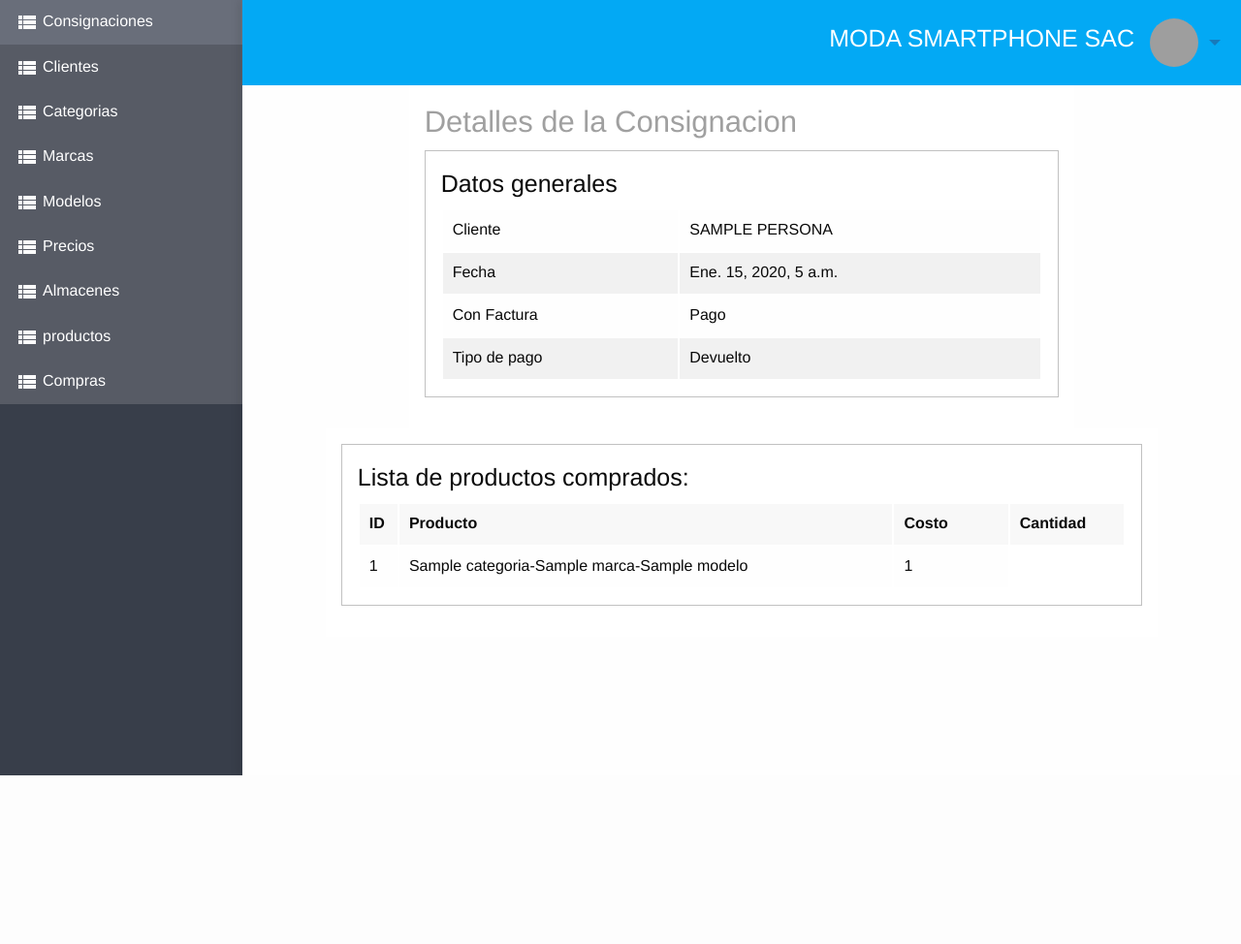
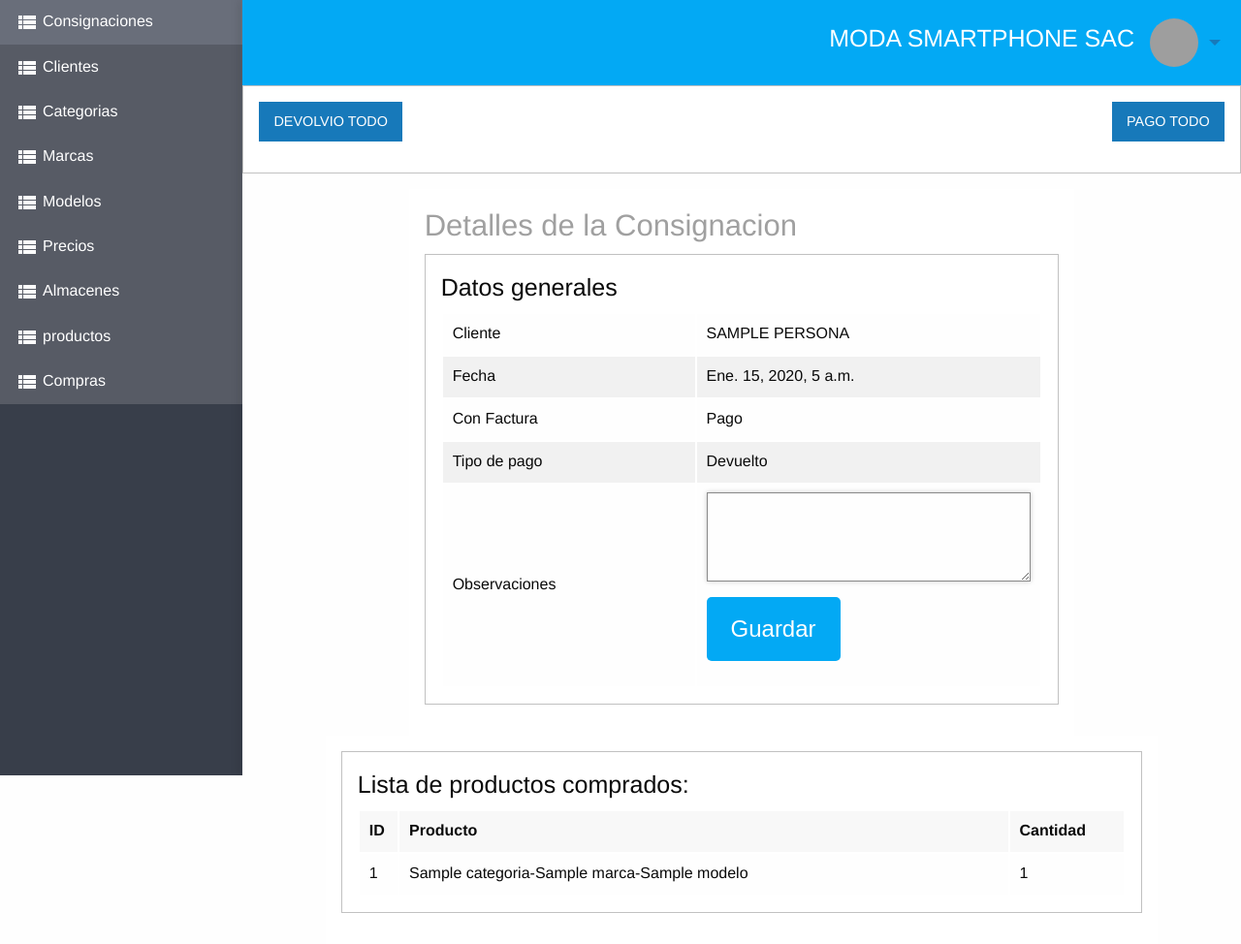
Before and after one commit to juksonvillegas/modasmartphone, a Django app: page /consignaciones/editar/1/ in a window 1280 px wide. Shown: the whole page at 97% size. Before the commit the page ends 800 px from the top, so only its background shows below. Run offline with Django 3.2, Linux system fonts and the light colour scheme; a user stored in the database is signed in; tables that the repository leaves empty hold one stand-in row (values such as "Sample post"); grey boxes are pictures that could not be loaded.

Commit message:
consignaciones editar observacion

```diff
--- a/consignaciones/urls.py
+++ b/consignaciones/urls.py
@@ -6,4 +6,5 @@
     url(r'^consignaciones/listar$', listarconsignaciones, name='consignaciones_listar'),
     url(r'^consignaciones/agregar-ajax$', agregarconsignacion2, name='consignaciones_agregar'),
     url(r'^consignaciones/editar/(?P<pk>[0-9]+)/$', editarconsignaciones, name='consignaciones_editar'),
+    url(r'^consignaciones/editar/(?P<pk>[0-9]+)/observacion$', editarconsignacionesobservacion, name='consignaciones_editar'),
     ]
--- a/consignaciones/views.py
+++ b/consignaciones/views.py
@@ -81,7 +81,7 @@
     return render(request, "consignaciones/editar.html", {'c':c, 'productos':productos})
 
 @login_required
-def editarconsignaciones2(request, pk):
+def editarconsignacionesobservacion(request, pk):
     if request.method == "GET":
         try:
             c = get_object_or_404(Consignacion, pk=pk)
--- a/templates/consignaciones/editar.html
+++ b/templates/consignaciones/editar.html
@@ -1,7 +1,11 @@
 {% extends 'inicio/base.html' %}
 {% block contenido %}
 <div class="off-canvas-content" data-off-canvas-content>
- <div class="row titulo large-8 large-offset-2 medium-8 medium-offset-2 small-12">
+  <div class="callout clearfix">
+    <a href="/consignaciones/agregar" class="button float-right">PAGO TODO</a>
+    <a href="/consignaciones/agregar" class="button float-left">DEVOLVIO TODO</a>
+  </div>
+  <div class="row titulo large-8 large-offset-2 medium-8 medium-offset-2 small-12">
   {% csrf_token %}
   <h3>Detalles de la Consignacion</h3>
     {% if detalle %}
@@ -43,6 +47,16 @@
               {% endif %}
             </td>
           </tr>
+          <tr>
+            <td>Observaciones</td>
+            <td>
+              <textarea name="observacion" id="observacion" cols="1" rows="4">
+
+              </textarea>
+              <button id="guardar" type="button" class="button boton1" name="entrar" onclick="editarobservacion();">Guardar</button>
+            </td
+
+          </tr>
         </tbody>
       </table>
     </div>
@@ -59,7 +73,6 @@
       <tr>
         <th width="5%">ID</th>
         <th width="">Producto</th>
-        <th width="15%">Costo</th>
         <th width="15%">Cantidad</th>
       </tr>
     </thead>
@@ -77,3 +90,24 @@
 </div>
 </div>
 {% endblock %}
+{%block script%}
+$( document ).ready(function() {
+  $("#observacion").focus();
+});
+function editarobservacion(){
+  $.ajax({
+    url: "observacion",
+    dataType: "json",
+    data: {'observacion':$("#id_observacion").val()},
+    success: function(detalle){
+      if(detalle=="ok"){
+        window.location.replace("/consignaciones/listar");
+      }
+      else{
+        console.log("hay que implementar un div para mostrat error");
+      }
+    }
+  });
+}
+
+{% endblock %}
```
